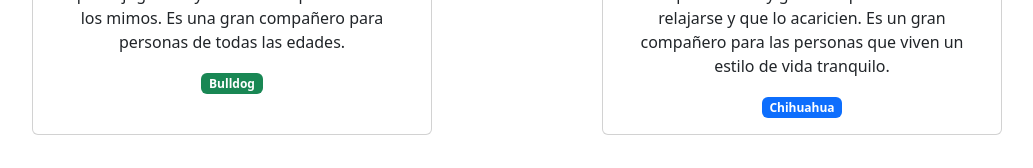
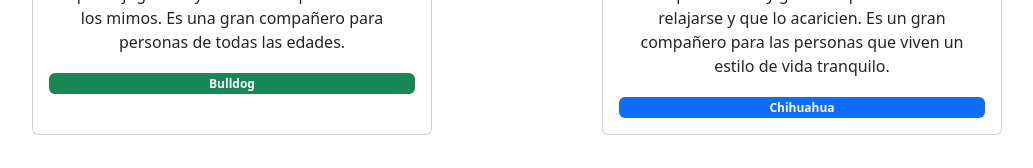
Before and after one commit to felipejoq/puppies-challenge, a React (Vite) app: page / in a window 1280 px wide. Shown: the part 486-654 px from the top of the page, without its empty margins (123-1156 px from the left). Built offline with nearby package versions, Linux system fonts and the light colour scheme.

Commit message:
Ajustes de las badge en las cards

```diff
--- a/src/components/CardPuppy.jsx
+++ b/src/components/CardPuppy.jsx
@@ -10,9 +10,7 @@ const CardPuppy = ({image, puppyName, puppyDescription, breed, colorTag}) => {
                 <Card.Text>
                     {puppyDescription}
                 </Card.Text>
-                <Card.Text>
-                    <Tag text={breed} color={colorTag}/>
-                </Card.Text>
+                <Tag text={breed} color={colorTag}/>
             </Card.Body>
         </Card>
     );
--- a/src/components/Tag.jsx
+++ b/src/components/Tag.jsx
@@ -2,7 +2,7 @@ import Badge from "react-bootstrap/Badge";
 
 const Tag = ({text, color}) => {
     return (
-        <Badge bg={color}>{text}</Badge>
+        <Badge className={"w-100 m-auto"} bg={color}>{text}</Badge>
     );
 };
 
```
